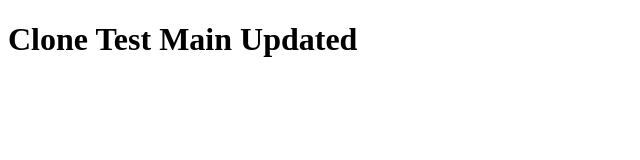
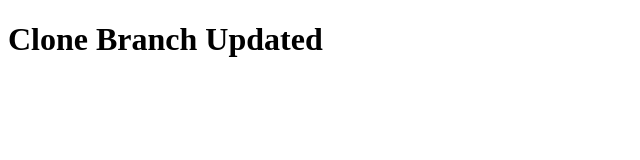
Before and after one commit to marketo-dev-team/RCU-Template, a plain HTML site: page index.html in a window 1280 px wide. Shown: the whole page, without its empty margins (0-640 px from the left). Drawn offline with Linux system fonts and the light colour scheme.

Commit message:
first commit in brach (#3)

```diff
--- a/index.html
+++ b/index.html
@@ -7,6 +7,6 @@
     <title>Document</title>
 </head>
 <body>
-    <h1>Clone Test Main Updated</h1>
+    <h1>Clone Branch Updated</h1>
 </body>
 </html>
```
